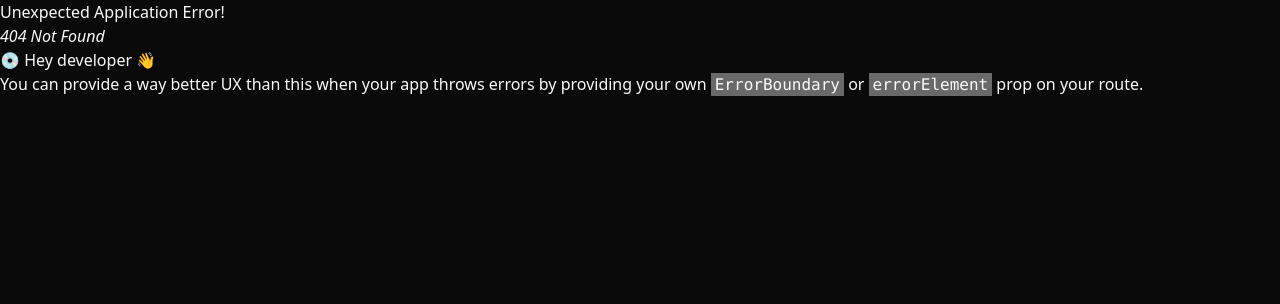
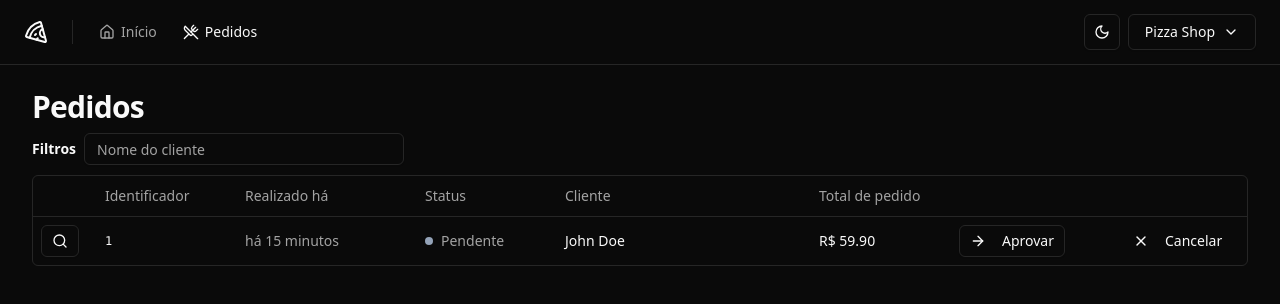
Before and after one commit to brunoanunciacaosouza/pizzashop-web, a React (Vite) app: page /orders in a window 1280 px wide. Before the commit this address had no page. Shown: the top 304 px of the page. Built offline with nearby package versions, Linux system fonts and the light colour scheme.

Commit message:
pagina listagem dos pedidos

```diff
--- a/src/components/ui/button.tsx
+++ b/src/components/ui/button.tsx
@@ -1,8 +1,8 @@
-import * as React from "react"
-import { Slot } from "@radix-ui/react-slot"
-import { cva, type VariantProps } from "class-variance-authority"
+import * as React from "react";
+import { Slot } from "@radix-ui/react-slot";
+import { cva, type VariantProps } from "class-variance-authority";
 
-import { cn } from "@/lib/utils"
+import { cn } from "@/lib/utils";
 
 const buttonVariants = cva(
   "inline-flex items-center justify-center gap-2 whitespace-nowrap rounded-md text-sm font-medium transition-colors focus-visible:outline-none focus-visible:ring-1 focus-visible:ring-ring disabled:pointer-events-none disabled:opacity-50 [&_svg]:pointer-events-none [&_svg]:size-4 [&_svg]:shrink-0",
@@ -25,33 +25,34 @@ const buttonVariants = cva(
         sm: "h-8 rounded-md px-3 text-xs",
         lg: "h-10 rounded-md px-8",
         icon: "h-9 w-9",
+        xs: "h-8 px-2.5",
       },
     },
     defaultVariants: {
       variant: "default",
       size: "default",
     },
-  }
-)
+  },
+);
 
 export interface ButtonProps
   extends React.ButtonHTMLAttributes<HTMLButtonElement>,
     VariantProps<typeof buttonVariants> {
-  asChild?: boolean
+  asChild?: boolean;
 }
 
 const Button = React.forwardRef<HTMLButtonElement, ButtonProps>(
   ({ className, variant, size, asChild = false, ...props }, ref) => {
-    const Comp = asChild ? Slot : "button"
+    const Comp = asChild ? Slot : "button";
     return (
       <Comp
         className={cn(buttonVariants({ variant, size, className }))}
         ref={ref}
         {...props}
       />
-    )
-  }
-)
-Button.displayName = "Button"
+    );
+  },
+);
+Button.displayName = "Button";
 
-export { Button, buttonVariants }
+export { Button, buttonVariants };
--- /dev/null
+++ b/src/components/ui/table.tsx
@@ -0,0 +1,120 @@
+import * as React from "react"
+
+import { cn } from "@/lib/utils"
+
+const Table = React.forwardRef<
+  HTMLTableElement,
+  React.HTMLAttributes<HTMLTableElement>
+>(({ className, ...props }, ref) => (
+  <div className="relative w-full overflow-auto">
+    <table
+      ref={ref}
+      className={cn("w-full caption-bottom text-sm", className)}
+      {...props}
+    />
+  </div>
+))
+Table.displayName = "Table"
+
+const TableHeader = React.forwardRef<
+  HTMLTableSectionElement,
+  React.HTMLAttributes<HTMLTableSectionElement>
+>(({ className, ...props }, ref) => (
+  <thead ref={ref} className={cn("[&_tr]:border-b", className)} {...props} />
+))
+TableHeader.displayName = "TableHeader"
+
+const TableBody = React.forwardRef<
+  HTMLTableSectionElement,
+  React.HTMLAttributes<HTMLTableSectionElement>
+>(({ className, ...props }, ref) => (
+  <tbody
+    ref={ref}
+    className={cn("[&_tr:last-child]:border-0", className)}
+    {...props}
+  />
+))
+TableBody.displayName = "TableBody"
+
+const TableFooter = React.forwardRef<
+  HTMLTableSectionElement,
+  React.HTMLAttributes<HTMLTableSectionElement>
+>(({ className, ...props }, ref) => (
+  <tfoot
+    ref={ref}
+    className={cn(
+      "border-t bg-muted/50 font-medium [&>tr]:last:border-b-0",
+      className
+    )}
+    {...props}
+  />
+))
+TableFooter.displayName = "TableFooter"
+
+const TableRow = React.forwardRef<
+  HTMLTableRowElement,
+  React.HTMLAttributes<HTMLTableRowElement>
+>(({ className, ...props }, ref) => (
+  <tr
+    ref={ref}
+    className={cn(
+      "border-b transition-colors hover:bg-muted/50 data-[state=selected]:bg-muted",
+      className
+    )}
+    {...props}
+  />
+))
+TableRow.displayName = "TableRow"
+
+const TableHead = React.forwardRef<
+  HTMLTableCellElement,
+  React.ThHTMLAttributes<HTMLTableCellElement>
+>(({ className, ...props }, ref) => (
+  <th
+    ref={ref}
+    className={cn(
+      "h-10 px-2 text-left align-middle font-medium text-muted-foreground [&:has([role=checkbox])]:pr-0 [&>[role=checkbox]]:translate-y-[2px]",
+      className
+    )}
+    {...props}
+  />
+))
+TableHead.displayName = "TableHead"
+
+const TableCell = React.forwardRef<
+  HTMLTableCellElement,
+  React.TdHTMLAttributes<HTMLTableCellElement>
+>(({ className, ...props }, ref) => (
+  <td
+    ref={ref}
+    className={cn(
+      "p-2 align-middle [&:has([role=checkbox])]:pr-0 [&>[role=checkbox]]:translate-y-[2px]",
+      className
+    )}
+    {...props}
+  />
+))
+TableCell.displayName = "TableCell"
+
+const TableCaption = React.forwardRef<
+  HTMLTableCaptionElement,
+  React.HTMLAttributes<HTMLTableCaptionElement>
+>(({ className, ...props }, ref) => (
+  <caption
+    ref={ref}
+    className={cn("mt-4 text-sm text-muted-foreground", className)}
+    {...props}
+  />
+))
+TableCaption.displayName = "TableCaption"
+
+export {
+  Table,
+  TableHeader,
+  TableBody,
+  TableFooter,
+  TableHead,
+  TableRow,
+  TableCell,
+  TableCaption,
+}
--- /dev/null
+++ b/src/pages/app/orders/orders.tsx
@@ -0,0 +1,85 @@
+import { Helmet } from "react-helmet-async";
+
+import { Button } from "@/components/ui/button";
+import { Input } from "@/components/ui/input";
+import {
+  Table,
+  TableBody,
+  TableCell,
+  TableHead,
+  TableHeader,
+  TableRow,
+} from "@/components/ui/table";
+import { ArrowRight, Search, X } from "lucide-react";
+
+export function Orders() {
+  return (
+    <>
+      <Helmet title="Pedidos" />
+
+      <div className="mb-2 flex flex-col gap-4">
+        <h1 className="text-3xl font-bold tracking-tight">Pedidos</h1>
+      </div>
+
+      <div className="space-y-2.5">
+        <form className="flex items-center gap-2">
+          <span className="text-sm font-semibold">Filtros</span>
+          <Input placeholder="Nome do cliente" className="h-8 w-[320px]" />
+        </form>
+
+        <div className="rounded-md border">
+          <Table>
+            <TableHeader>
+              <TableRow>
+                <TableHead className="w-[64px]"></TableHead>
+                <TableHead className="w-[140px]">Identificador</TableHead>
+                <TableHead className="w-[180px]">Realizado há</TableHead>
+                <TableHead className="w-[140px]">Status</TableHead>
+                <TableHead>Cliente</TableHead>
+                <TableHead className="w-[140px]">Total de pedido</TableHead>
+                <TableHead className="w-[164px]"></TableHead>
+                <TableHead className="w-[132px]"></TableHead>
+              </TableRow>
+            </TableHeader>
+            <TableBody>
+              <TableRow>
+                <TableCell>
+                  <Button variant="outline" size="xs">
+                    <Search className="h-3 w-3" />
+                    <span className="sr-only">Detalhes do pedido</span>
+                  </Button>
+                </TableCell>
+                <TableCell className="font-mono text-xs font-medium">
+                  1
+                </TableCell>
+                <TableCell className="text-muted-foreground">
+                  há 15 minutos
+                </TableCell>
+                <TableCell>
+                  <div className="flex items-center gap-2">
+                    <span className="h-2 w-2 rounded-full bg-slate-400"></span>
+                    <span className="font-medium text-muted-foreground">
+                      Pendente
+                    </span>
+                  </div>
+                </TableCell>
+                <TableCell className="font-medium">John Doe</TableCell>
+                <TableCell className="font-medium">R$ 59.90</TableCell>
+                <TableCell>
+                  <Button variant="outline" size="xs">
+                    <ArrowRight className="mr-2 h-3 w-3" /> Aprovar
+                  </Button>
+                </TableCell>
+                <TableCell>
+                  <Button variant="ghost" size="xs">
+                    <X className="mr-2 h-3 w-3" /> Cancelar
+                  </Button>
+                </TableCell>
+              </TableRow>
+            </TableBody>
+          </Table>
+        </div>
+      </div>
+    </>
+  );
+}
--- a/src/routes/routes.tsx
+++ b/src/routes/routes.tsx
@@ -5,6 +5,7 @@ import { AuthLayout } from "@/pages/_layouts/auth";
 import { Dashboard } from "@/pages/app/dashboard";
 import { SignIn } from "@/pages/auth/sign-in";
 import { SignUp } from "@/pages/auth/sign-up";
+import { Orders } from "@/pages/app/orders/orders";
 
 export const router = createBrowserRouter([
   {
@@ -14,6 +15,10 @@ export const router = createBrowserRouter([
       {
         path: "/",
         element: <Dashboard />,
+      },
+      {
+        path: "/orders",
+        element: <Orders />,
       },
     ],
   },
```
